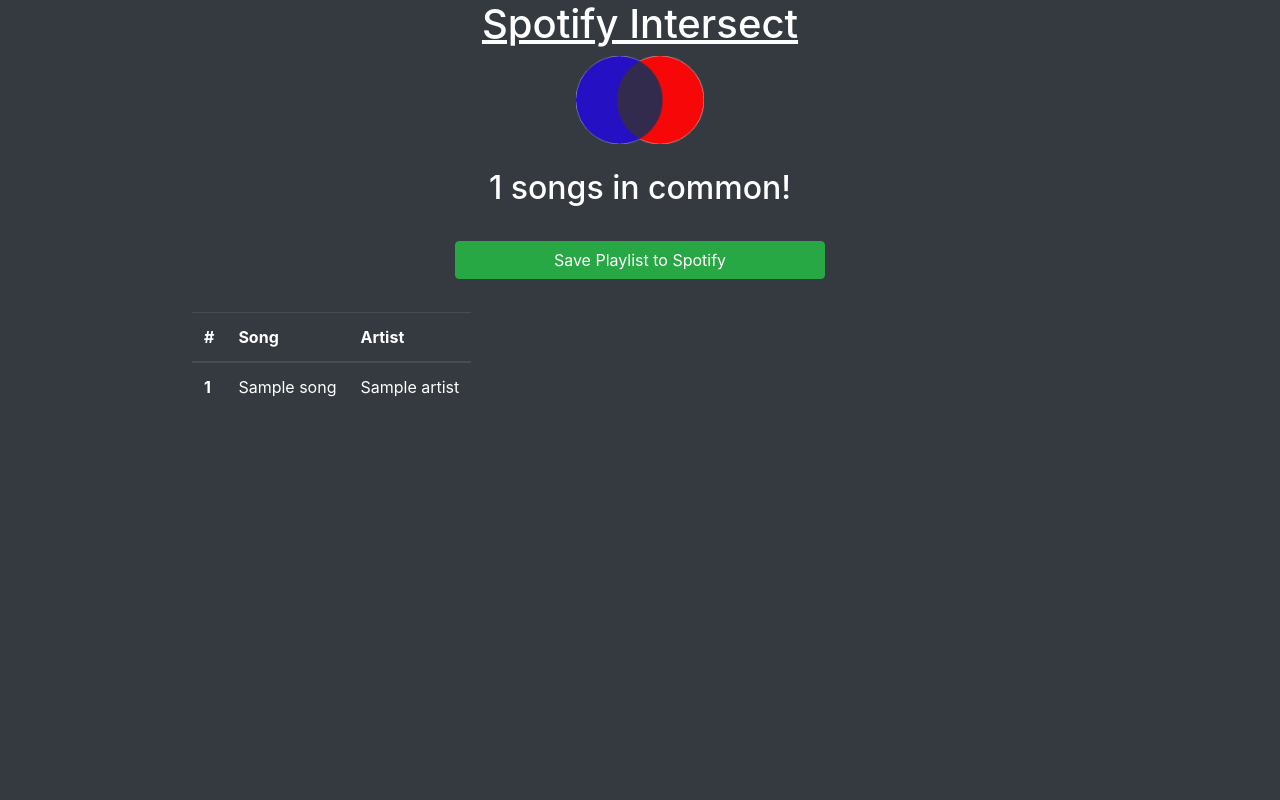
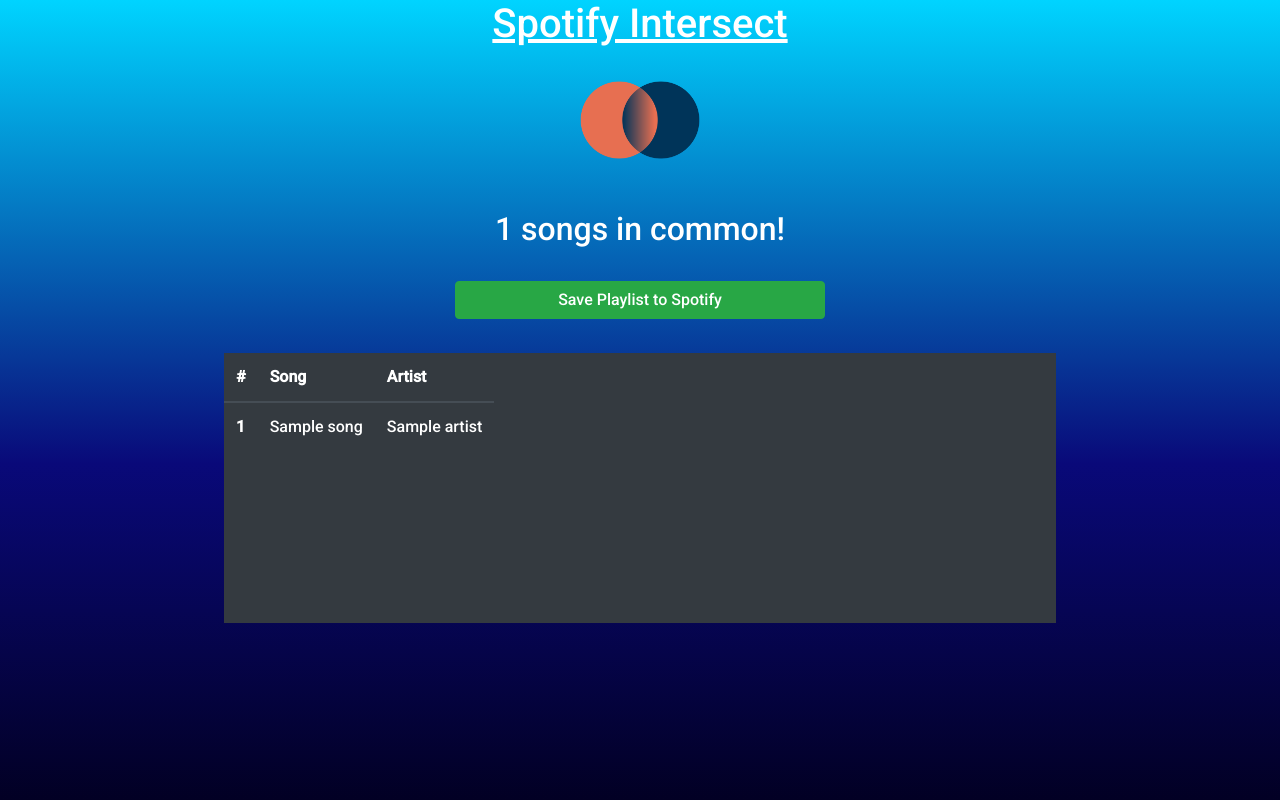
Before and after one commit to kaseshib/spotify-intersect, a Flask app: template templates/playlist.html in a window 1280 px wide. Run offline with Flask 2, Linux system fonts and the light colour scheme; the template is opened without the code that fills it: most values are stand-ins (such as "Sample title", 1, 10 or a date in 2020); some libraries are stand-ins or nearby versions.

Commit message:
more styling improvements

```diff
--- a/static/style.css
+++ b/static/style.css
@@ -1,14 +1,41 @@
+html{
+    height: 100%;
+}
 body {
+    font-family: 'Roboto', sans-serif;
     height: 100%;
-    background-color: #343a40 !important;
+    /* background-image: url("https://www.inspirien.net/wp-content/uploads/2016/09/Generic-Background-2-Blue_WEB_BACKGROUND_DARK_1.jpg"); */
+    /* background-image: url("https://www.earlham.lib.ia.us/theme_resources/colorfulrecordbackground/image"); */
+    background-repeat: no-repeat;
+    background-attachment: fixed;
+    margin:0;
+    background: rgb(2,0,36);
+background: linear-gradient(0deg, rgba(2,0,36,1) 0%, rgba(9,9,121,1) 42%, rgba(0,212,255,1) 100%);
+    /* background-color: #343a40 !important; */
     color: white;
 }
 
-.table.table-ellipsis tbody td {
+/* .table.table-ellipsis tbody td {
     max-width: 100px;
     overflow: hidden;
     text-overflow: ellipsis;
     white-space: nowrap
+  } */
+
+/* th{
+    position: -webkit-sticky;
+    position: sticky;
+    top: 0;
+    z-index: 2;
+} */
+
+th.info{
+    /* background: white; */
+    position: sticky;
+    top: 0;
+    background-color:#343a40;
+    /* border-bottom: 1px solid #dee2e6; */
+    border-top: none !important;
   }
 
 .logo {
@@ -23,7 +50,30 @@ body {
     display: block;
     margin-left: auto;
     margin-right: auto;
-    width: 70%;
+    width: 65%;
+    height: 270px;
+    overflow-y: scroll;
+    position: relative;
+    border-collapse: collapse;
+}
+
+.table::-webkit-scrollbar {
+    width: 1em;
+}
+
+.table::-webkit-scrollbar-track {
+    -webkit-box-shadow: inset 0 0 6px rgba(0,0,0,0.3);
+}
+
+.table::-webkit-scrollbar-thumb {
+  background-color: darkgrey;
+  outline: 1px solid slategrey;
+}
+
+
+tbody {
+    overflow: auto;
+    /* height: 100px; */
 }
 
 button {
@@ -38,6 +88,17 @@ a, a:hover {
     color:white;
 }
 
+.center {
+    text-align: center;
+}
+
+/* td.song {
+    /* max-width: 200px; */
+    overflow: hidden;
+    text-overflow: ellipsis;
+    white-space: nowrap;
+} */
+
 /* a:hover{
     color:white
 } */
--- a/templates/base.html
+++ b/templates/base.html
@@ -5,6 +5,8 @@
     <!-- Required meta tags -->
     <meta charset="utf-8">
     <meta name="viewport" content="width=device-width, initial-scale=1, shrink-to-fit=no">
+
+    <link href="https://fonts.googleapis.com/css2?family=Roboto:wght@500&display=swap" rel="stylesheet">
 
     <!-- Bootstrap CSS -->
     <link rel="stylesheet" href="https://stackpath.bootstrapcdn.com/bootstrap/4.5.2/css/bootstrap.min.css"
@@ -21,7 +23,9 @@
     <a href="/">
         <h1 class="text-center">Spotify Intersect</h1>
     </a>
-    <img src="/static/venn.png" alt="" class='logo'>
+    <!-- <-- <img src="/static/venn.png" alt="" class='logo'> -->
+
+    <img src="/static/venn-01.png" class='logo'>
 
     <div id="content">{% block content %}{% endblock %}</div>
 
--- a/templates/loading.html
+++ b/templates/loading.html
@@ -9,10 +9,10 @@
 
 {% block content %}
 <!-- <h1>Spotify Intersect</h1> -->
-<p>
+<p class="center">
     Both users authorized.
 
-<h2><a href="/playlist">Generate Playlist</a></h2>
+<h2 class="center"><a href="/playlist">Generate Playlist</a></h2>
 
 
 {% endblock %}
--- a/templates/playlist.html
+++ b/templates/playlist.html
@@ -13,32 +13,28 @@
 
 <script type=text/javascript>
         $(function() {
-          $('a#test').bind('click', function() {
+          $('button').on('click', function() {
+            this.disabled = true;
+            this.innerHTML = "Playlist Saved in Spotify!";
+            this.style.backgroundColor = "gray";
+            this.style.border = "none"
+
             $.getJSON('/saveplaylist',
                 function(data) {
               //do nothing
+
             });
+
             return false;
           });
         });
 </script>
 
-<!-- <h2 class="text-center">Congrats!</h2> -->
 <h2 class="text-center">{{songs|length}} songs in common!</h2>
 
-<!-- <div class='container'>
-    <form>
-        <a href=# id=test>
-            <button class='btn btn-success col-lg-4 col-lg-offset-4'>Save Playlist to
-                Spotify</button>
-        </a>
-    </form>
-
-</div> -->
 
 <div class='container'>
     <form>
-
         <button class='btn btn-success col-lg-4 col-lg-offset-4'><a href=# id=test>Save Playlist to
                 Spotify</a></button>
     </form>
@@ -51,16 +47,16 @@
 <table class="table table-dark table-hover table-fixed">
     <thead>
         <tr>
-            <th scope="col">#</th>
-            <th scope="col">Song</th>
-            <th scope="col">Artist</th>
+            <th class="info" scope="col">#</th>
+            <th class="info" scope="col">Song</th>
+            <th class="info" scope="col">Artist</th>
         </tr>
     </thead>
     <tbody>
         {% for song in songs %}
         <tr>
             <th>{{loop.index}}</th>
-            <td>{{song.name}}</td>
+            <td class="song">{{song.name}}</td>
             <td>{{song.artist}}</td>
         </tr>
         {% endfor %}
```
Also changed, not shown: static/intersect-logo-01.png (added), static/venn-01.png (added), static/venn.jpg (deleted), static/venn.png (deleted).
